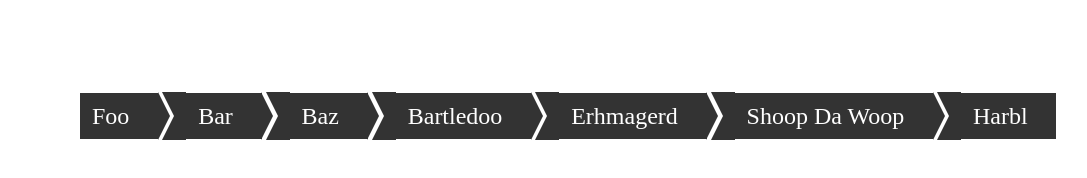
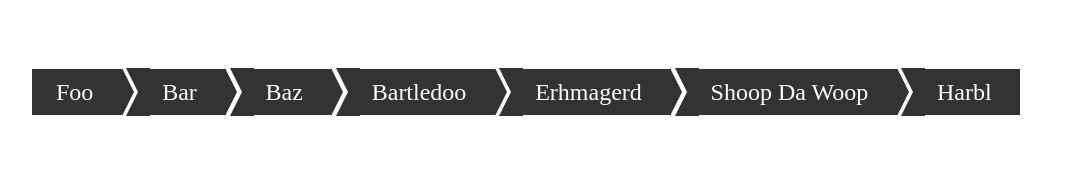
Before and after one commit to twslankard/css-chevron-bar, a plain HTML site: page index.html in a window 1280 px wide. Shown: the whole page, without its empty margins (48-1135 px from the left). Drawn offline with Linux system fonts and the light colour scheme.

Commit message:
cleaner css

```diff
--- a/index.html
+++ b/index.html
@@ -1,14 +1,25 @@
 <!DOCTYPE html>
+<!--
+  chevronbar/index.html
+  2012 Tom Slankard <twslankard@gmail.com>
+  public domain license
+-->
 <head>
-<link rel="stylesheet" href="reset.css" type="text/css">
 <style type="text/css">
 
 
 body {
+  margin: 0;
   padding: 5em;
 }
 
-.chev, .first-chev, .last-chev {
+ul.chevronbar {
+  list-style-type: none;
+  margin: 0;
+  padding: 0;
+}
+
+ul.chevronbar li {
   vertical-align: top;
   position: relative;
   background: #333;
@@ -17,28 +28,20 @@ body {
   border: none;
   padding-top: 0.420em;
   padding-bottom: 0.420em;
-/*
-  padding-right: 1.5em;
-*/
   font-size: 1.5em;
   line-height: 1em;
   margin-right: 1em;
   padding-right: 0.7em;
 }
 
-/*
-.chev:hover, .first-chev:hover, .last-chev:hover {
-  background-color:#666;
-  border-color:#666;
-}*/
-
-.chev a, .first-chev a, .last-chev a {
+ul.chevronbar li a {
   text-decoration: none;
   padding: 0.5em;
   color: #fff;
 }
 
-.chev:before, .chev:after, .first-chev:after, .last-chev:before {
+ul.chevronbar li:before,
+ul.chevronbar li:after {
 
   vertical-align: top;
   content: ' ';
@@ -51,32 +54,46 @@ body {
   top: 50%;
   margin-top: -1.0em;
 
-  line-height: 1em;
 }
 
-.chev:before, .last-chev:before {
+ul.chevronbar li:before {
   border-top-color: #333;
   border-bottom-color: #333;
   border-right-color: #333;
   right: 100%;
 }
 
-.chev:after, .first-chev:after {
+ul.chevronbar li:after {
   border-left-color: #333;
   left: 100%;
   margin-left: -0.01em;
 }
 
+li.first {
+
+  padding-left: 0.5em;
+}
+
+li.first:before {
+  border: none !important ;
+}
+
+
+li.last:after {
+
+  border: none !important;
+}
+
 </style>
 </head>
 <body>
-<ul>
-<li class="first-chev"><a href="http://example.com">Foo</a></li>
-<li class="chev"><a href="http://example.com">Bar</a></li>
-<li class="chev"><a href="http://example.com">Baz</a></li>
-<li class="chev"><a href="http://example.com">Bartledoo</a></li>
-<li class="chev"><a href="http://example.com">Erhmagerd</a></li>
-<li class="chev"><a href="http://example.com">Shoop Da Woop</a></li>
-<li class="last-chev"><a href="http://example.com">Harbl</a></li>
+<ul class="chevronbar">
+<li class="first"><a href="http://example.com">Foo</a></li>
+<li><a href="http://example.com">Bar</a></li>
+<li><a href="http://example.com">Baz</a></li>
+<li><a href="http://example.com">Bartledoo</a></li>
+<li><a href="http://example.com">Erhmagerd</a></li>
+<li><a href="http://example.com">Shoop Da Woop</a></li>
+<li class="last"><a href="http://example.com">Harbl</a></li>
 </ul>
 </body>
```
